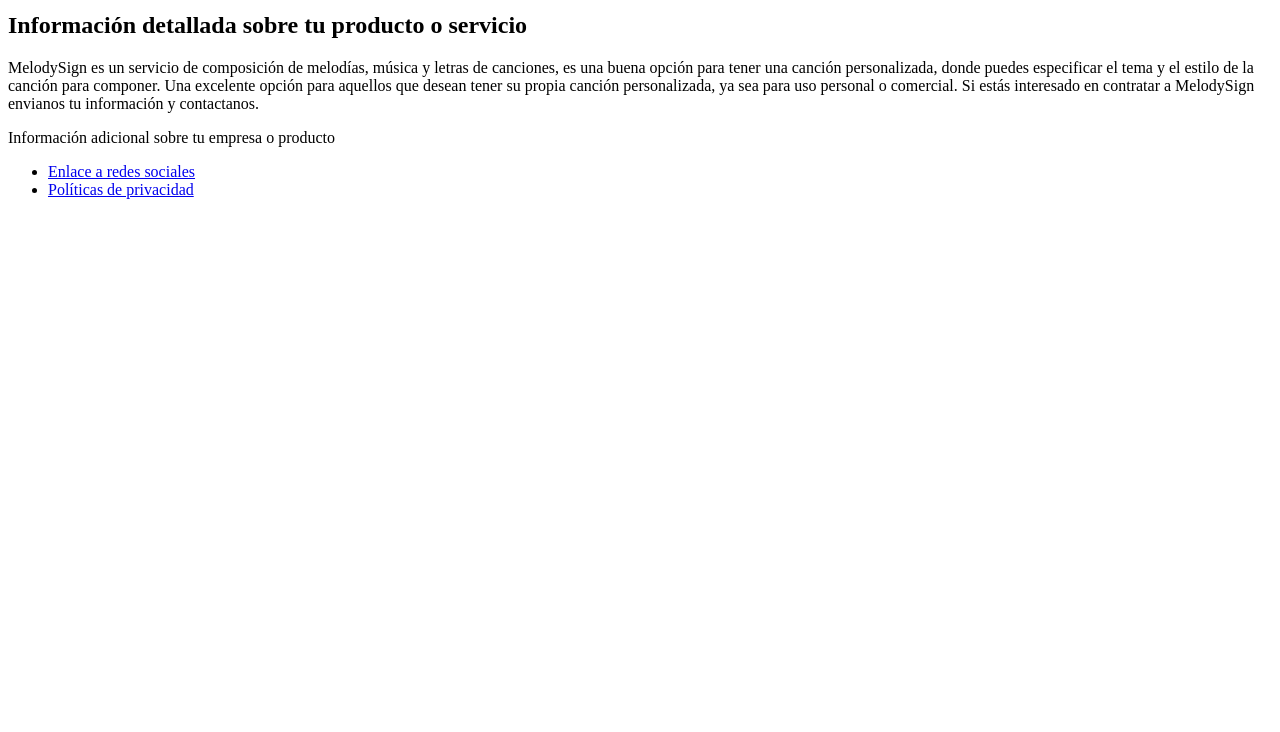
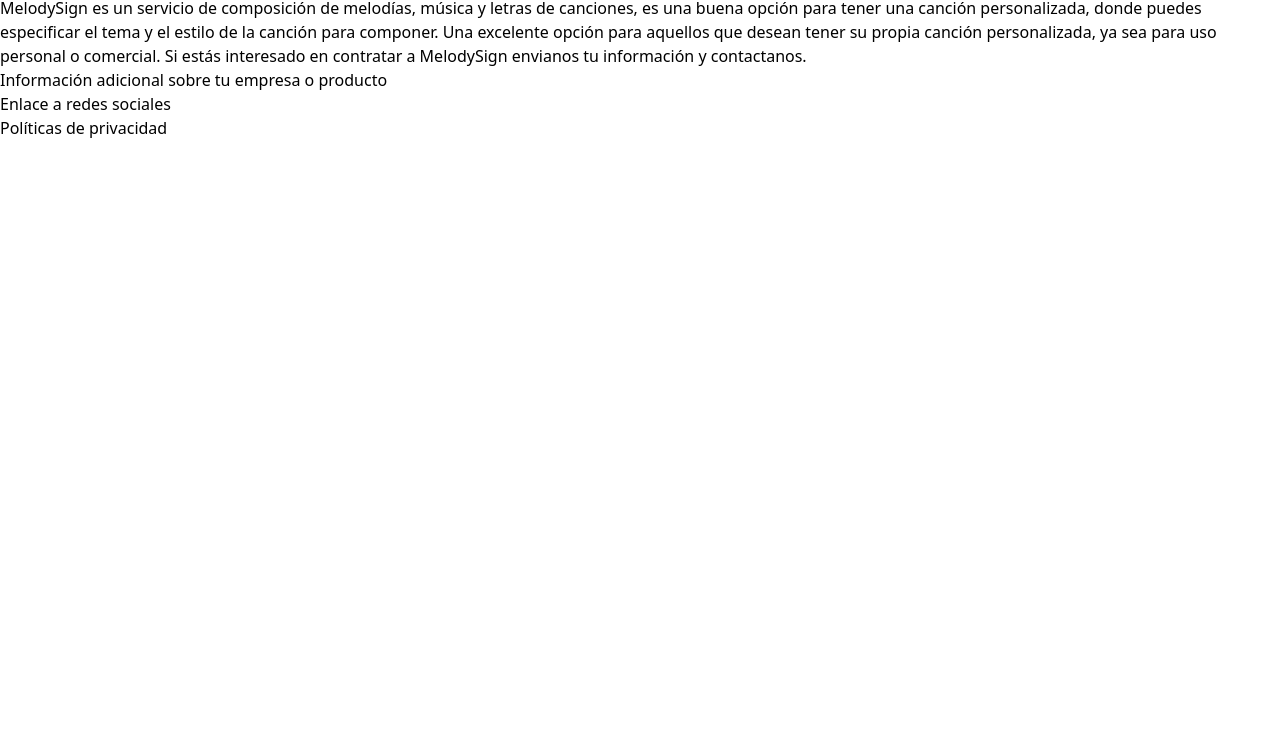
Before and after one commit to lonchop/melodysign, a website: page public/index.html in a window 1280 px wide. Shown: the part 68-800 px from the top of the page. Drawn offline with Linux system fonts and the light colour scheme; the site is published under a folder, as on GitHub Pages, so addresses that start at the root find nothing.

Commit message:
Fix deploy

```diff
--- a/public/index.html
+++ b/public/index.html
@@ -5,7 +5,7 @@
     <meta http-equiv="X-UA-Compatible" content="IE=edge" />
     <meta name="viewport" content="width=device-width, initial-scale=1.0" />
     <link rel="preconnect" href="https://fonts.googleapis.com"><link rel="preconnect" href="https://fonts.gstatic.com" crossorigin><link href="https://fonts.googleapis.com/css2?family=Quicksand:wght@400;600&display=swap" rel="stylesheet">
-    <link rel="stylesheet" href="/src/styles.css" />
+    <link rel="stylesheet" href="./css/styles.css" />
     <title>MelodySign</title>
   </head>
   <body>
```
Also changed, not shown: package.json (+9 -1 lines), public/css/styles.css (renamed from src/styles.css), src/tailwind.css (renamed from tailwind.css), 1 other file.
